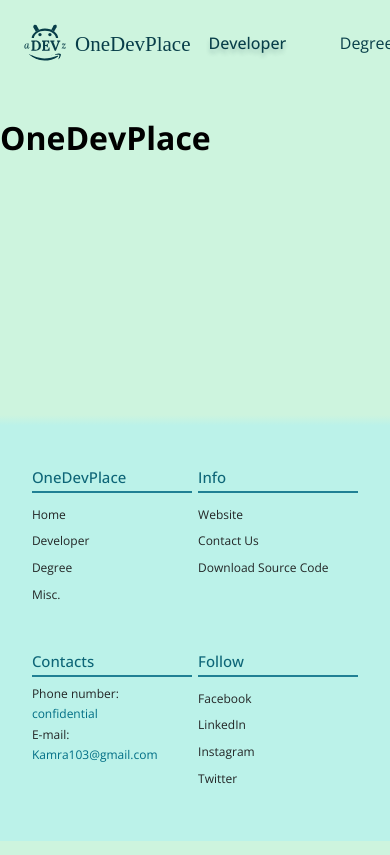
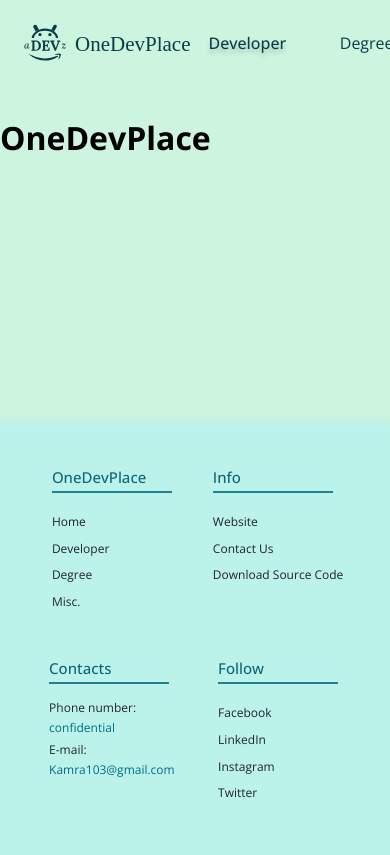
Before and after one commit to paragkatoch/DEV-Portal, a React (Create React App) app: page /home in a window 390 px wide. Shown: the top 855 px of the page. Built offline with nearby package versions, Linux system fonts and the light colour scheme; a web font is replaced by a local one.

Commit message:
corrected footer styles

```diff
--- a/src/styles/Footer.scss
+++ b/src/styles/Footer.scss
@@ -109,7 +109,6 @@
 			grid-template-columns: 1fr 1fr;
 			row-gap: 3rem;
 
-			.footer-container {
 			.footer-section {
 				> h2 {
 					font-size: 16px;
@@ -118,7 +117,7 @@
 
 				.underline {
 					width: 120px;
-						margin-top: 0.7rem;
+					margin-top: 0.6rem;
 				}
 
 				.footer-contents {
@@ -131,7 +130,6 @@
 						p {
 							font-size: 14px;
 							line-height: 16px;
-							}
 						}
 					}
 				}
```
Lines whose indentation alone changed are shown as unchanged.
